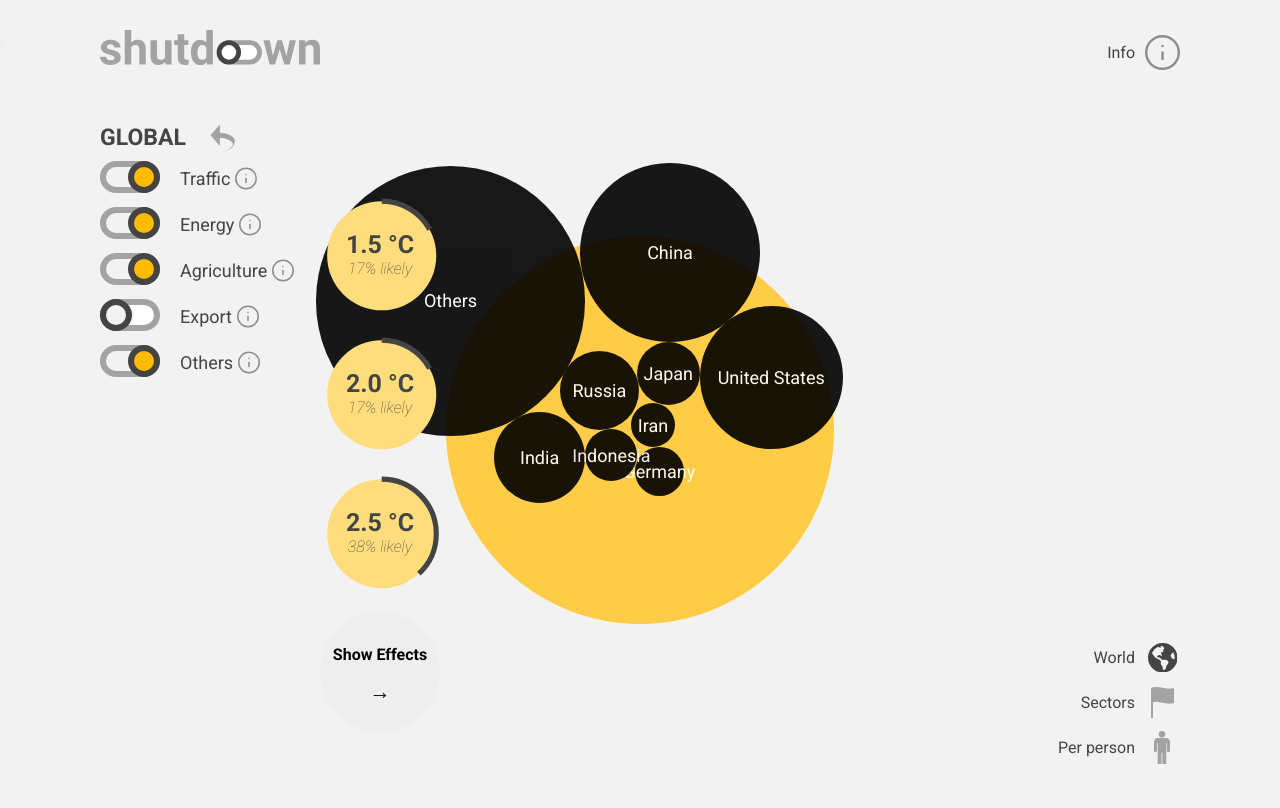
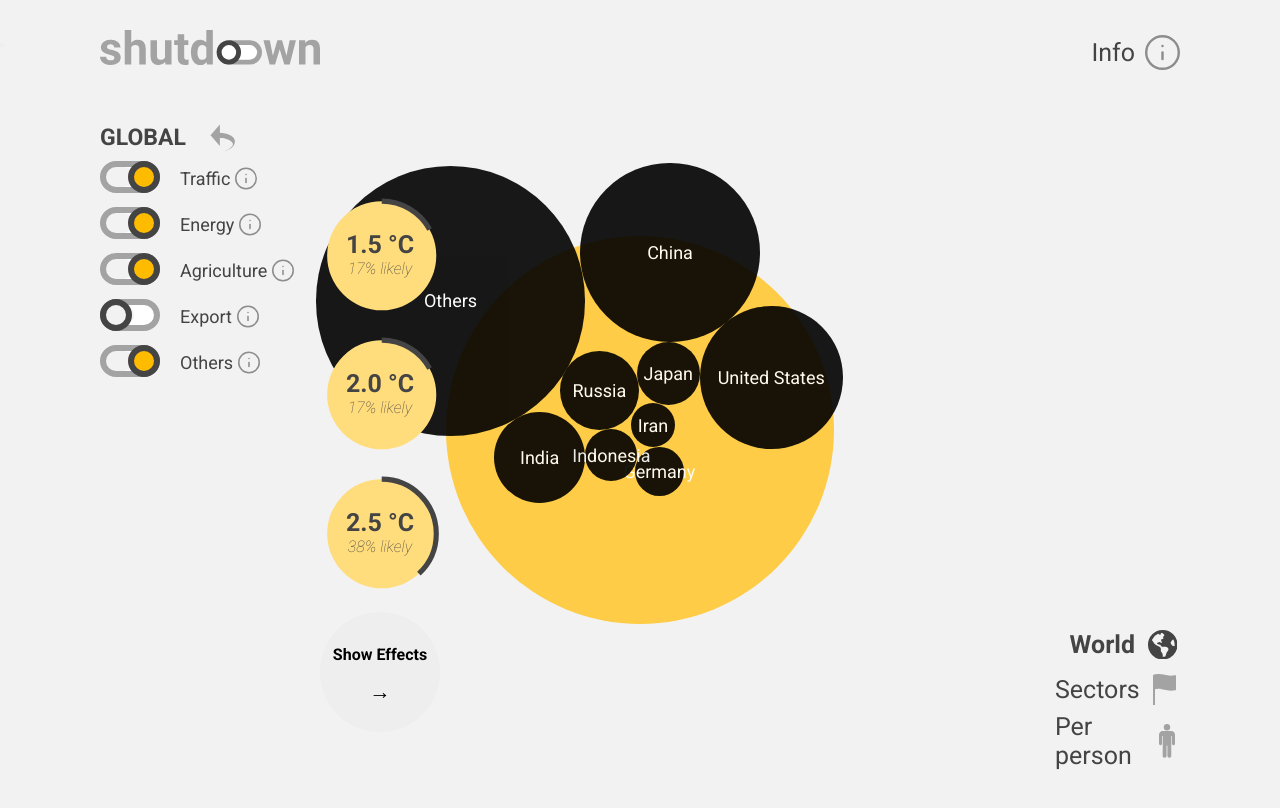
Before and after one commit to flogesell/shutdown, a Vue app in the folder frontend/: page / in a window 1280 px wide. Shown: the top 808 px of the page. Built offline with nearby package versions, Linux system fonts and the light colour scheme.

Commit message:
added store for activeTab

```diff
--- a/frontend/src/components/icons/flagIcon.vue
+++ b/frontend/src/components/icons/flagIcon.vue
@@ -24,6 +24,6 @@ export default {
     fill: $secondary;
 }
 .activated>svg>path {
-    fill: $color;
+    fill: $primary;
 }
 </style>
--- a/frontend/src/store/index.js
+++ b/frontend/src/store/index.js
@@ -2,13 +2,16 @@ import Vue from 'vue'
 import Vuex from 'vuex'
 
 import getters from './getters'
+import app from './modules/app'
 import data from './modules/data'
 import sectors from './modules/sectors'
+
 
 Vue.use(Vuex)
 
 const store = new Vuex.Store({
   modules: {
+    app,
     data,
     sectors
   },
--- /dev/null
+++ b/frontend/src/store/modules/app.js
@@ -0,0 +1,33 @@
+import Vue from 'vue'
+import Vuex from 'vuex'
+
+Vue.use(Vuex)
+
+const state = {
+    activeTab: 'world',
+    info: false
+}
+
+const mutations =  {
+    CHANGE_ACTIVE_TAB: (state, tab) => {
+        state.activeTab = tab;
+    },
+    TOGGLE_INFO: (state) => {
+        state.info = !state.info;
+    }
+}
+
+const actions = {
+    toggleInfo({ commit }) {
+        commit('TOGGLE_INFO')
+    },
+    changeActiveTab({ commit }, tab) {
+        commit('CHANGE_ACTIVE_TAB', tab)
+    }
+}
+
+export default {
+    state,
+    mutations,
+    actions
+}
--- a/frontend/src/views/Home.vue
+++ b/frontend/src/views/Home.vue
@@ -27,9 +27,18 @@
         <div class="icon-wrapper"><span>Info</span><InformationIcon class="icon" :activated=false :small=false /></div>
       </div>
       <div id="sector-container" class="icon-container">
-        <div class="icon-wrapper"><span>World</span><GlobeIcon class="icon" :activated=true /></div>
-        <div class="icon-wrapper"><span>Sectors</span><FlagIcon class="icon" :activated=false /></div>
-        <div class="icon-wrapper"><span>Per person </span><PersonIcon class="icon" :activated=false /></div>
+        <div class="icon-wrapper" @click="toggleTab('world')" :class="(this.$store.state.app.activeTab==='world')?'active':''">
+          <span>World</span>
+          <GlobeIcon class="icon" :activated="(this.$store.state.app.activeTab==='world')?true:false" />
+        </div>
+        <div class="icon-wrapper" @click="toggleTab('sectors')" :class="(this.$store.state.app.activeTab==='sectors')?'active':''">
+          <span>Sectors</span>
+          <FlagIcon class="icon" :activated="(this.$store.state.app.activeTab==='sectors')?true:false" />
+        </div>
+        <div class="icon-wrapper" @click="toggleTab('person')" :class="(this.$store.state.app.activeTab==='person')?'active':''">
+          <span>Per person</span>
+          <PersonIcon class="icon" :activated="(this.$store.state.app.activeTab==='person')?true:false" />
+        </div>
       </div>
 
     </div>
@@ -77,11 +86,8 @@ export default {
     }
   },
   methods: {
-    toggleEnergy(e) {
-      this.energy = e;
-    },
-    toggleAgrar(e) {
-      this.agrar = e;
+    toggleTab(tab) {
+      this.$store.commit('CHANGE_ACTIVE_TAB', tab)
     },
     handleProbabilities(e) {
       this.probabilities = e;
@@ -183,6 +189,8 @@ export default {
 }
 
 .icon-container {
+  cursor: pointer;
+  user-select: none;
   width: 100%;
   display: flex;
   flex-direction: column;
@@ -193,6 +201,17 @@ export default {
     align-items: center;
     justify-content: flex-end;
     gap: 10px;
+    span {
+        font-family: Roboto;
+        font-size: 25px;
+    }
+
+    &.active {
+      span {
+        font-weight: bold;
+        font-size: 25px;
+      }
+    }
   }
   .icon {
       width: 35px;
@@ -204,7 +223,10 @@ export default {
     & svg {
     height: 100%;
     width: 100%;
-  }
+    & path {
+      fill: #A3A3A3 !important;
+    }
+    }
   }
 }
 </style>
```
Also changed, not shown: frontend/src/store/modules/sectors.js (line endings or trailing spaces).
